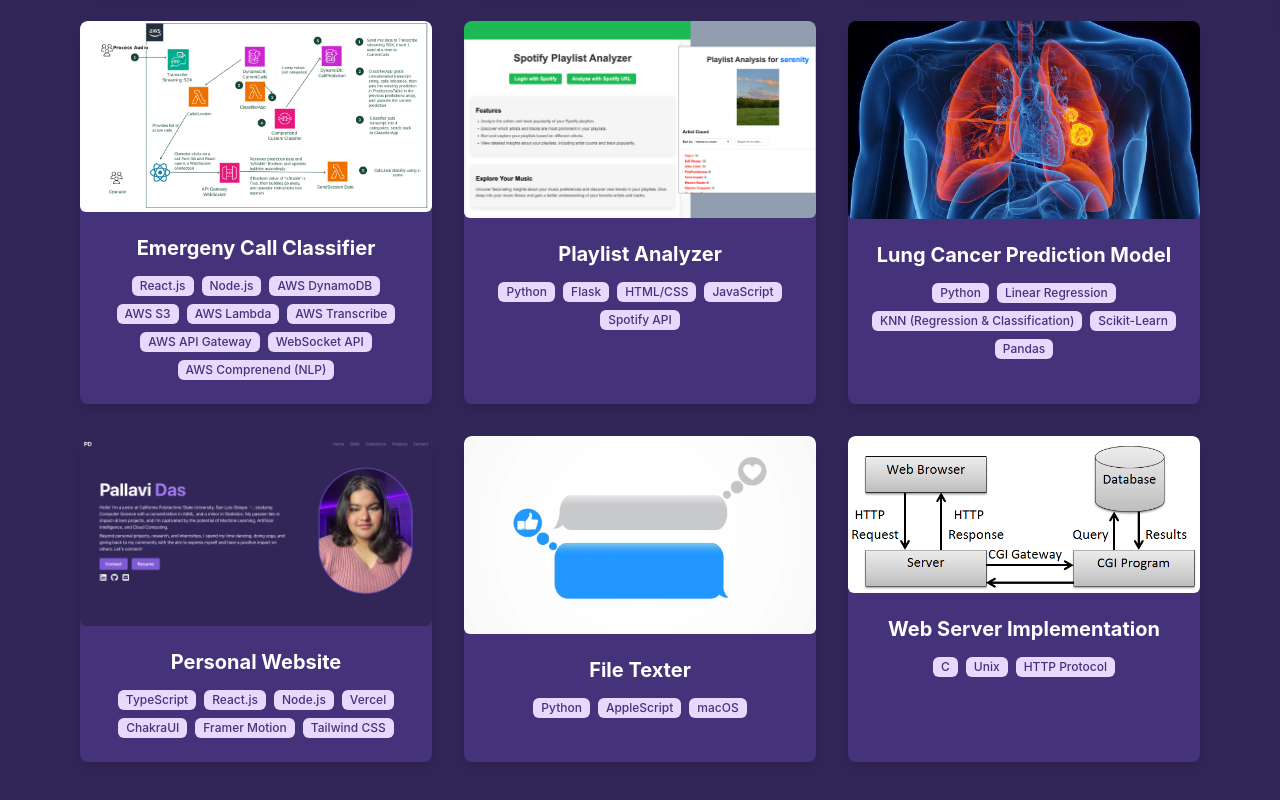
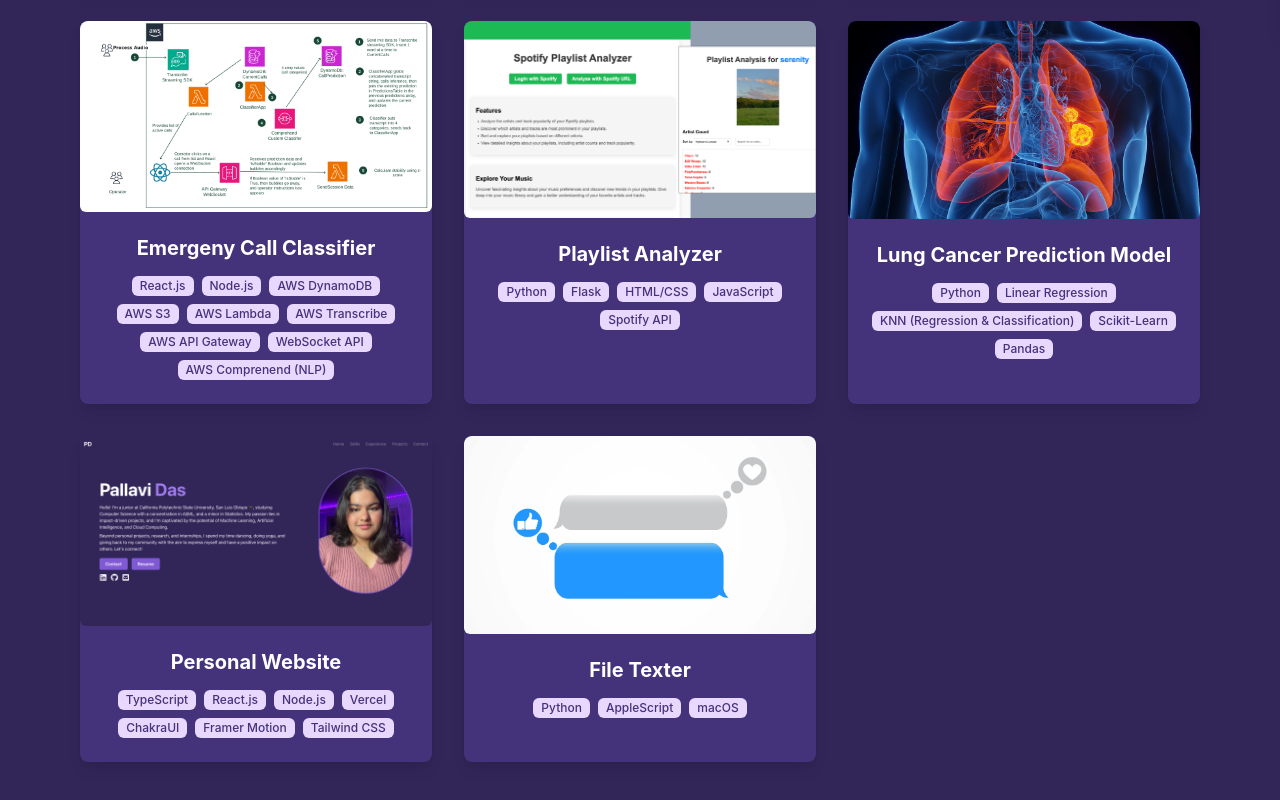
Before and after one commit to palldas/personal-website, a React (Vite) app: page /projects in a window 1280 px wide. Shown: the part 766-1566 px from the top of the page. Built offline with nearby package versions, Linux system fonts and the light colour scheme.

Commit message:
Update Projects.tsx

```diff
--- a/src/pages/Projects.tsx
+++ b/src/pages/Projects.tsx
@@ -154,15 +154,15 @@
     tools: ["Python", "AppleScript", "macOS"],
     sourceCode: "https://github.com/palldas/iMessageSender",
   },
-  {
-    title: "Web Server Implementation",
-    detailedDescription:
-      "The web server implementation project showcases advanced systems programming techniques, including socket programming and multithreading in C. It supports HTTP GET/HEAD requests and dynamic content via CGI, improving response times by 30%.",
-    image: "/cgi.png",
-    tags: ["Other", "Systems Programming", "Network Programming"],
-    tools: ["C", "Unix", "HTTP Protocol"],
-    sourceCode: "https://github.com/palldas/Web-Server-Implementation",
-  },
+  // {
+  //   title: "Web Server Implementation",
+  //   detailedDescription:
+  //     "The web server implementation project showcases advanced systems programming techniques, including socket programming and multithreading in C. It supports HTTP GET/HEAD requests and dynamic content via CGI, improving response times by 30%.",
+  //   image: "/cgi.png",
+  //   tags: ["Other", "Systems Programming", "Network Programming"],
+  //   tools: ["C", "Unix", "HTTP Protocol"],
+  //   sourceCode: "https://github.com/palldas/Web-Server-Implementation",
+  // },
 
   // ... other projects
 ];
```
